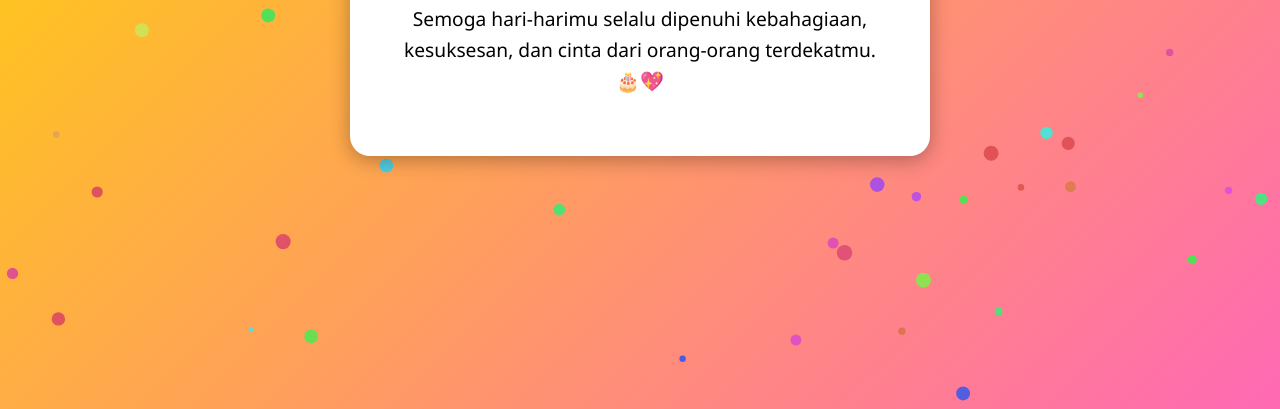
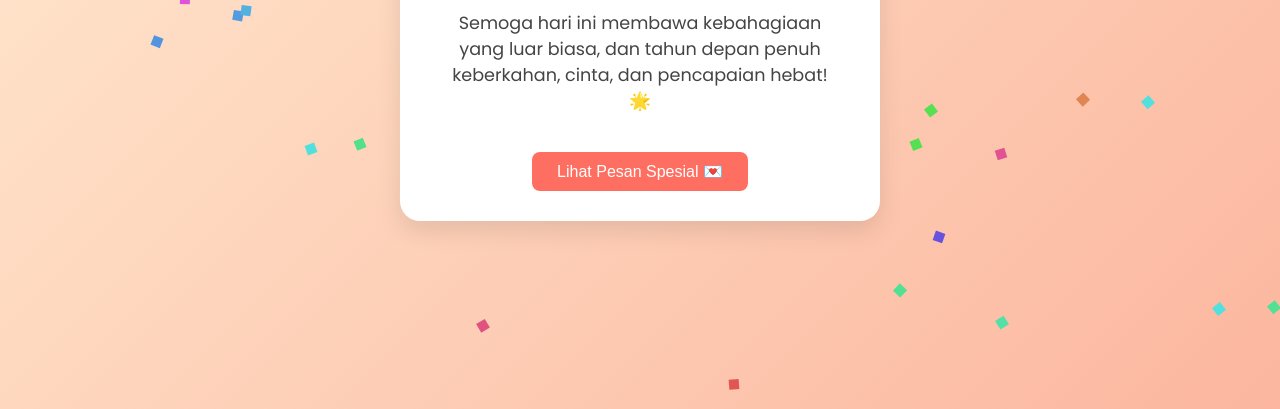
Before and after one commit to agusmuhamadgi/ultah_anti, a plain HTML site: page index.html in a window 1280 px wide. Shown: the part 391-800 px from the top of the page. Drawn offline with Linux system fonts and the light colour scheme.

Commit message:
update baru

```diff
--- a/index.html
+++ b/index.html
@@ -1,115 +1,98 @@
 <!DOCTYPE html>
 <html lang="id">
 <head>
-  <meta charset="UTF-8" />
-  <meta name="viewport" content="width=device-width, initial-scale=1.0" />
+  <meta charset="UTF-8">
+  <meta name="viewport" content="width=device-width, initial-scale=1.0">
   <title>Selamat Ulang Tahun!</title>
   <style>
+    @import url('https://fonts.googleapis.com/css2?family=Poppins:wght@400;600&display=swap');
+
     body {
       margin: 0;
-      padding: 0;
-      font-family: 'Segoe UI', sans-serif;
+      font-family: 'Poppins', sans-serif;
+      background: linear-gradient(135deg, #ffecd2 0%, #fcb69f 100%);
       display: flex;
+      align-items: center;
       justify-content: center;
-      align-items: center;
-      height: 100vh;
-      background: linear-gradient(135deg, #FFD700, #FF69B4);
+      min-height: 100vh;
       overflow: hidden;
       position: relative;
     }
 
-    .card {
+    .container {
       background: white;
       border-radius: 20px;
-      padding: 40px;
-      box-shadow: 0 4px 20px rgba(0,0,0,0.3);
+      padding: 30px 40px;
       text-align: center;
-      max-width: 500px;
-      z-index: 10;
+      box-shadow: 0 10px 25px rgba(0,0,0,0.1);
+      max-width: 400px;
+      z-index: 1;
     }
 
-    .card h1 {
-      font-size: 2.5rem;
-      margin-bottom: 20px;
+    h1 {
+      font-size: 2rem;
+      margin-bottom: 10px;
     }
 
-    .card p {
-      font-size: 1.2rem;
-      line-height: 1.6;
+    p {
+      font-size: 1.1rem;
+      color: #444;
     }
 
-    canvas {
-      position: absolute;
-      top: 0;
-      left: 0;
-      z-index: 0;
+    button {
+      margin-top: 20px;
+      padding: 10px 25px;
+      background-color: #ff6f61;
+      color: white;
+      border: none;
+      border-radius: 8px;
+      font-size: 1rem;
+      cursor: pointer;
+      transition: 0.3s;
     }
 
-    audio {
-      display: none;
+    button:hover {
+      background-color: #ff3b2f;
+    }
+
+    .confetti {
+      position: absolute;
+      width: 10px;
+      height: 10px;
+      background-color: hsl(var(--hue), 70%, 60%);
+      top: -20px;
+      animation: fall 5s linear infinite;
+    }
+
+    @keyframes fall {
+      0% { transform: translateY(0) rotate(0deg); }
+      100% { transform: translateY(100vh) rotate(360deg); }
     }
   </style>
 </head>
 <body>
 
-  <div class="card">
-    <h1>🎉 Selamat Ulang Tahun!</h1>
-    <p>Semoga hari-harimu selalu dipenuhi kebahagiaan, kesuksesan, dan cinta dari orang-orang terdekatmu. 🎂💖</p>
-  </div>
+<div class="container">
+  <h1>🎉 Selamat Ulang Tahun! ANTI SETIANAAA 🎂</h1>
+  <p>Semoga hari ini membawa kebahagiaan yang luar biasa, dan tahun depan penuh keberkahan, cinta, dan pencapaian hebat! 🌟</p>
+  <button onclick="showMessage()">Lihat Pesan Spesial 💌</button>
+</div>
 
-  <canvas id="confetti"></canvas>
-  <audio id="music" autoplay loop>
-    <source src="https://www.soundhelix.com/examples/mp3/SoundHelix-Song-1.mp3" type="audio/mp3">
-  </audio>
+<script>
+  function showMessage() {
+    alert("Terima kasih sudah lahir ke dunia ini dan menjadi orang yang luar biasa! 💖");
+  }
 
-  <script>
-    // Confetti sederhana
-    const canvas = document.getElementById('confetti');
-    const ctx = canvas.getContext('2d');
-    let width, height;
-    let confettis = [];
-
-    function resizeCanvas() {
-      width = window.innerWidth;
-      height = window.innerHeight;
-      canvas.width = width;
-      canvas.height = height;
-    }
-
-    window.addEventListener('resize', resizeCanvas);
-    resizeCanvas();
-
-    function createConfetti() {
-      for (let i = 0; i < 100; i++) {
-        confettis.push({
-          x: Math.random() * width,
-          y: Math.random() * height,
-          r: Math.random() * 6 + 2,
-          d: Math.random() * 5 + 1,
-          color: `hsl(${Math.random() * 360}, 70%, 60%)`
-        });
-      }
-    }
-
-    function drawConfetti() {
-      ctx.clearRect(0, 0, width, height);
-      confettis.forEach(c => {
-        ctx.beginPath();
-        ctx.arc(c.x, c.y, c.r, 0, Math.PI * 2);
-        ctx.fillStyle = c.color;
-        ctx.fill();
-        c.y += c.d;
-        if (c.y > height) {
-          c.y = -10;
-          c.x = Math.random() * width;
-        }
-      });
-      requestAnimationFrame(drawConfetti);
-    }
-
-    createConfetti();
-    drawConfetti();
-  </script>
+  // Confetti effect
+  for(let i = 0; i < 100; i++) {
+    const confetti = document.createElement("div");
+    confetti.className = "confetti";
+    confetti.style.left = Math.random() * 100 + "vw";
+    confetti.style.animationDuration = (Math.random() * 3 + 2) + "s";
+    confetti.style.setProperty('--hue', Math.floor(Math.random() * 360));
+    document.body.appendChild(confetti);
+  }
+</script>
 
 </body>
 </html>
```
